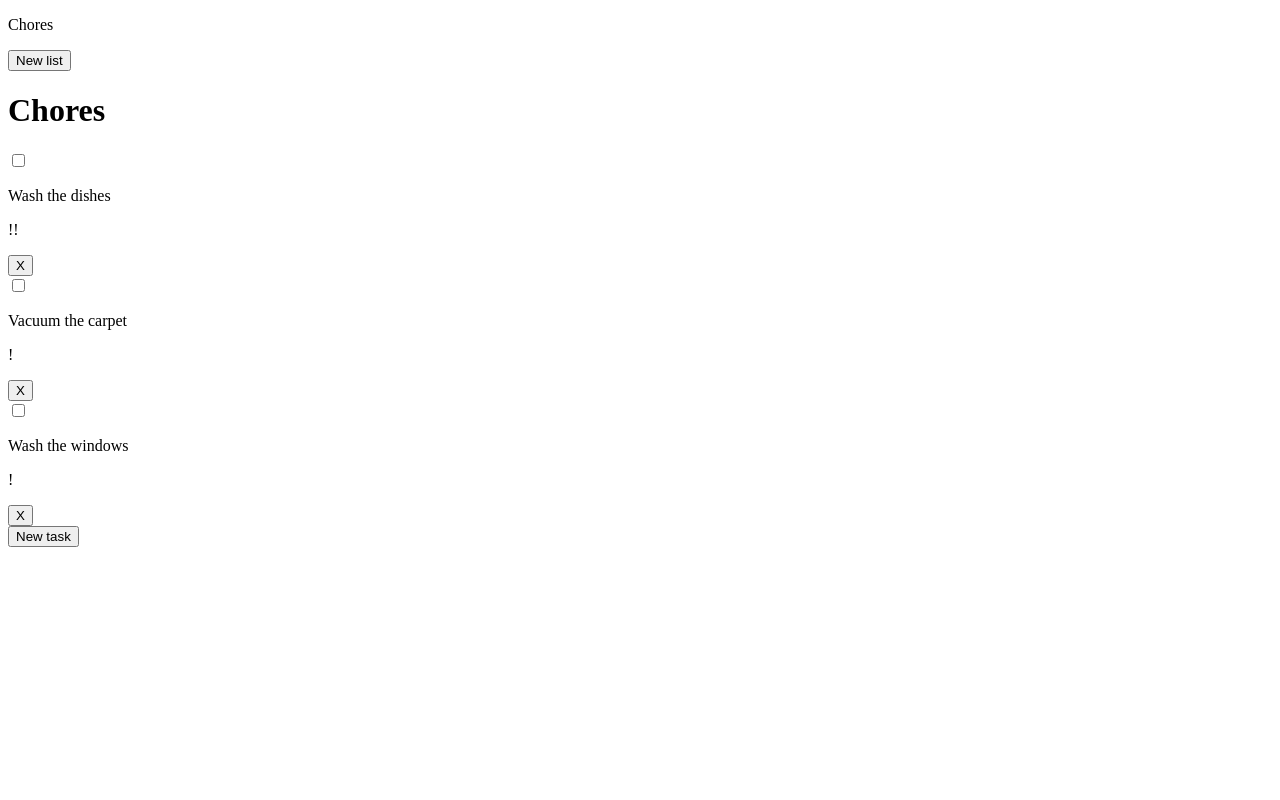
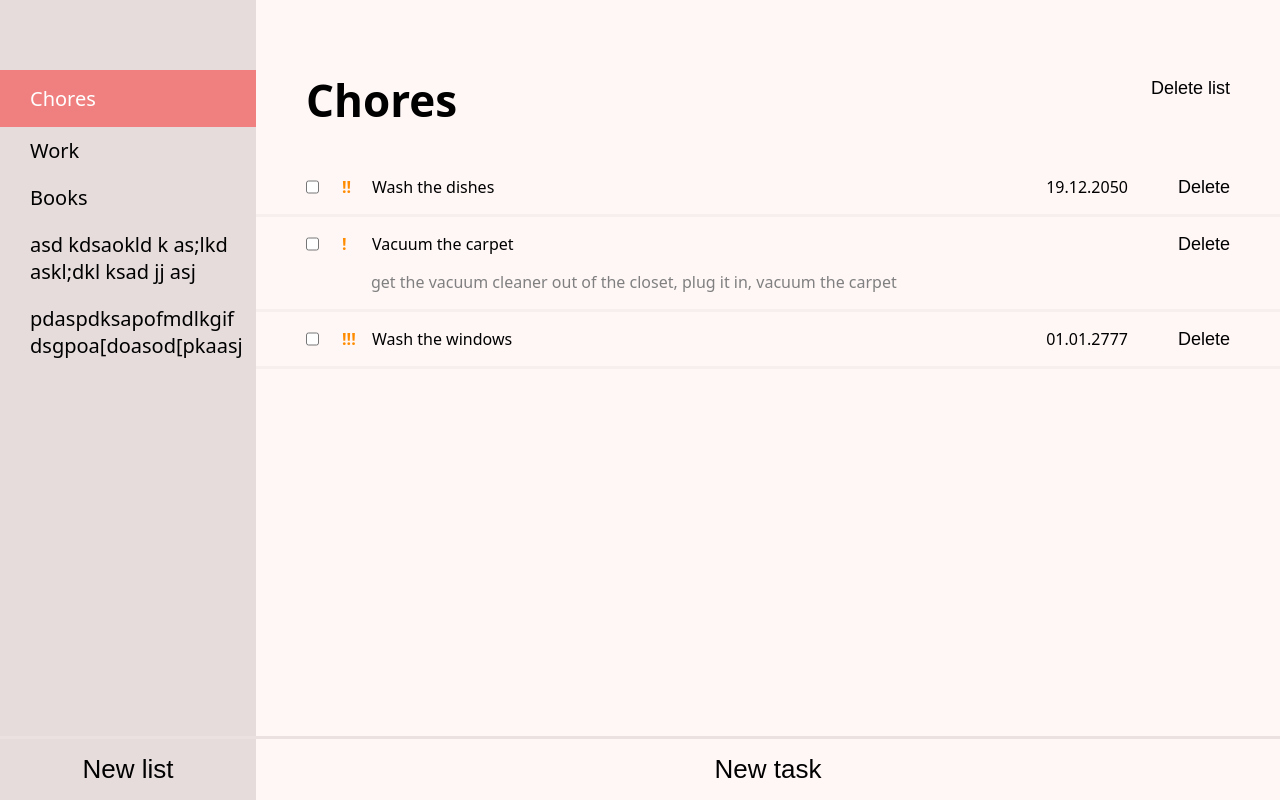
Before and after one commit to ar7emid4/todo-list, a website built with webpack: page src/index.html in a window 1280 px wide. Built offline with nearby package versions, Linux system fonts and the light colour scheme.

Commit message:
Add style

```diff
--- a/src/index.html
+++ b/src/index.html
@@ -9,7 +9,11 @@
     <div class="container">
         <div class="sidebar">
             <div class="lists">
-                <p class="list">Chores</p>
+                <p class="list" data-status="active">Chores</p>
+                <p class="list">Work</p>
+                <p class="list">Books</p>
+                <p class="list">asd kdsaokld k as;lkd askl;dkl ksad jj asj</p>
+                <p class="list">pdaspdksapofmdlkgifdsgpoa[doasod[pkaasj</p>
             </div>
 
             <footer class="sidebar-footer">
@@ -19,28 +23,40 @@
 
         <div class="main-content">
             <div class="list-content">
-                <h1 class="list-name">Chores</h1>
+                <header class="list-header">
+                    <h1 class="list-name">Chores</h1>
+                    <button class="delete-list-button">Delete list</button>
+                </header>
 
                 <div class="tasks">
-                    <div class="task">
-                        <input type="checkbox">
-                        <p class="task-name">Wash the dishes</p>
-                        <p class="task-priority">!!</p>
-                        <button class="task-delete-button">X</button>
+                    <div class="task-container">
+                        <div class="task-menu">
+                            <input type="checkbox">
+                            <p class="task-name" data-priority="2">Wash the dishes</p>
+                            <time class="task-due-date">19.12.2050</time>
+                            <button class="task-delete-button">Delete</button>
+                        </div>
                     </div>
 
-                    <div class="task">
-                        <input type="checkbox">
-                        <p class="task-name">Vacuum the carpet</p>
-                        <p class="task-priority">!</p>
-                        <button class="task-delete-button">X</button>
+                    <div class="task-container">
+                        <div class="task-menu">
+                            <input type="checkbox">
+                            <p class="task-name" data-priority="1" data-status="active">Vacuum the carpet</p>
+                            <button class="task-delete-button">Delete</button>
+                        </div>
+
+                        <p class="task-description">
+                            get the vacuum cleaner out of the closet, plug it in, vacuum the carpet
+                        </p>
                     </div>
 
-                    <div class="task">
-                        <input type="checkbox">
-                        <p class="task-name">Wash the windows</p>
-                        <p class="task-priority">!</p>
-                        <button class="task-delete-button">X</button>
+                    <div class="task-container">
+                        <div class="task-menu">
+                            <input type="checkbox">
+                            <p class="task-name" data-priority="3">Wash the windows</p>
+                            <time class="task-due-date">01.01.2777</time>
+                            <button class="task-delete-button">Delete</button>
+                        </div>
                     </div>
                 </div>
             </div>
--- a/src/style.css
+++ b/src/style.css
@@ -0,0 +1,204 @@
+html, body {
+    width: 100vw;
+    height: 100vh;
+    margin: 0;
+    font-family: system-ui;
+}
+
+.container {
+    display: flex;
+    width: 100%;
+    height: 100%;
+}
+
+.sidebar {
+    display: flex;
+    flex-direction: column;
+    justify-content: space-between;
+    flex: 1;
+    background-color: rgb(230, 220, 220);
+}
+
+.lists {
+    margin-top: 70px;
+}
+
+.list {
+    font-size: 20px;
+    margin: 0;
+    padding: 10px 10px 10px 30px;
+    overflow-wrap: anywhere;
+    transition:
+        background-color 0.25s,
+        padding 0.25s;
+}
+
+.list:hover {
+    background-color: lightcoral;
+    padding: 15px 10px 15px 30px;
+}
+
+.list[data-status="active"] {
+    background-color: lightcoral;
+    color: white;
+    padding: 15px 10px 15px 30px;
+}
+
+.new-list-button {
+    font-size: 26px;
+    padding: 15px;
+    width: 100%;
+    background-color: rgb(230, 220, 220);
+    border: none;
+    border-top: solid rgb(235, 225, 225) 3px;
+    transition:
+        background-color 0.25s,
+        padding 0.25s;
+}
+
+.new-list-button:hover {
+    background-color: lightcoral;
+    padding: 25px;
+    border: none;
+}
+
+.main-content {
+    flex: 4;
+    display: flex;
+    flex-direction: column;
+    justify-content: space-between;
+    background-color: rgb(255, 246, 246);
+}
+
+.list-header {
+    display: flex;
+    justify-content: space-between;
+    margin-bottom: 30px;
+}
+
+.delete-list-button {
+    margin-right: 50px;
+    margin-left: 50px;
+    margin-top: 70px;
+    height: 2em;
+    background-color: rgb(255, 246, 246);
+    border: none;
+    font-size: 18px;
+    padding: 0;
+    transition:
+        color 0.25s,
+        font-weight 0.5s;
+}
+
+.delete-list-button:hover {
+    color: red;
+    font-weight: 700;
+}
+
+.list-name {
+    font-size: 44px;
+    margin-left: 50px;
+    margin-top: 70px;
+    margin-right: 50px;
+    margin-bottom: 0;
+}
+
+.task-container {
+    border-bottom: solid rgba(235, 225, 225, 0.4) 3px;
+    transition: background-color 0.25s;
+}
+
+.task-container:hover {
+    background-color: rgba(240, 128, 128, 0.1);
+}
+
+.task-menu {
+    display: flex;
+}
+
+.task-menu input {
+    margin-left: 50px;
+    accent-color: lightcoral;
+}
+
+.task-menu input:checked ~ *, .task-menu input:checked + .task-name:before {
+    color: gray;
+}
+
+.task-name {
+    width: 80%;
+    margin-left: 50px;
+    position: relative;
+}
+
+.task-name[data-priority="1"]::before {
+    position: absolute;
+    left: -30px;
+    content: "!";
+    color: darkorange;
+    font-weight: 700;
+}
+
+.task-name[data-priority="2"]::before {
+    position: absolute;
+    left: -30px;
+    content: "!!";
+    color: darkorange;
+    font-weight: 700;
+}
+
+.task-name[data-priority="3"]::before {
+    position: absolute;
+    left: -30px;
+    content: "!!!";
+    color: darkorange;
+    font-weight: 700;
+}
+
+.task-due-date {
+    margin-left: 50px;
+    margin-right: 50px;
+    align-content: center;
+}
+
+.task-delete-button {
+    margin-left: auto;
+    margin-right: 50px;
+    background-color: transparent;
+    border: none;
+    padding: 0;
+    font-size: 18px;
+    transition:
+        color 0.25s,
+        font-weight 0.5s;
+}
+
+.task-menu .task-delete-button:hover {
+    color: red;
+    font-weight: 700;
+}
+
+.task-description {
+    color: gray;
+    margin-top: 0;
+    margin-left: 115px;
+    margin-right: 50px;
+}
+
+.new-task-button {
+    font-size: 26px;
+    padding: 15px;
+    width: 100%;
+    background-color: rgb(255, 246, 246);
+    border: none;
+    border-top: solid rgb(235, 225, 225) 3px;
+    transition:
+        background-color 0.25s,
+        padding 0.25s;
+}
+
+.new-task-button:hover {
+    background-color: lightcoral;
+    padding: 25px;
+    border: none;
+}
```
Also changed, not shown: src/dom-log.js (added).
